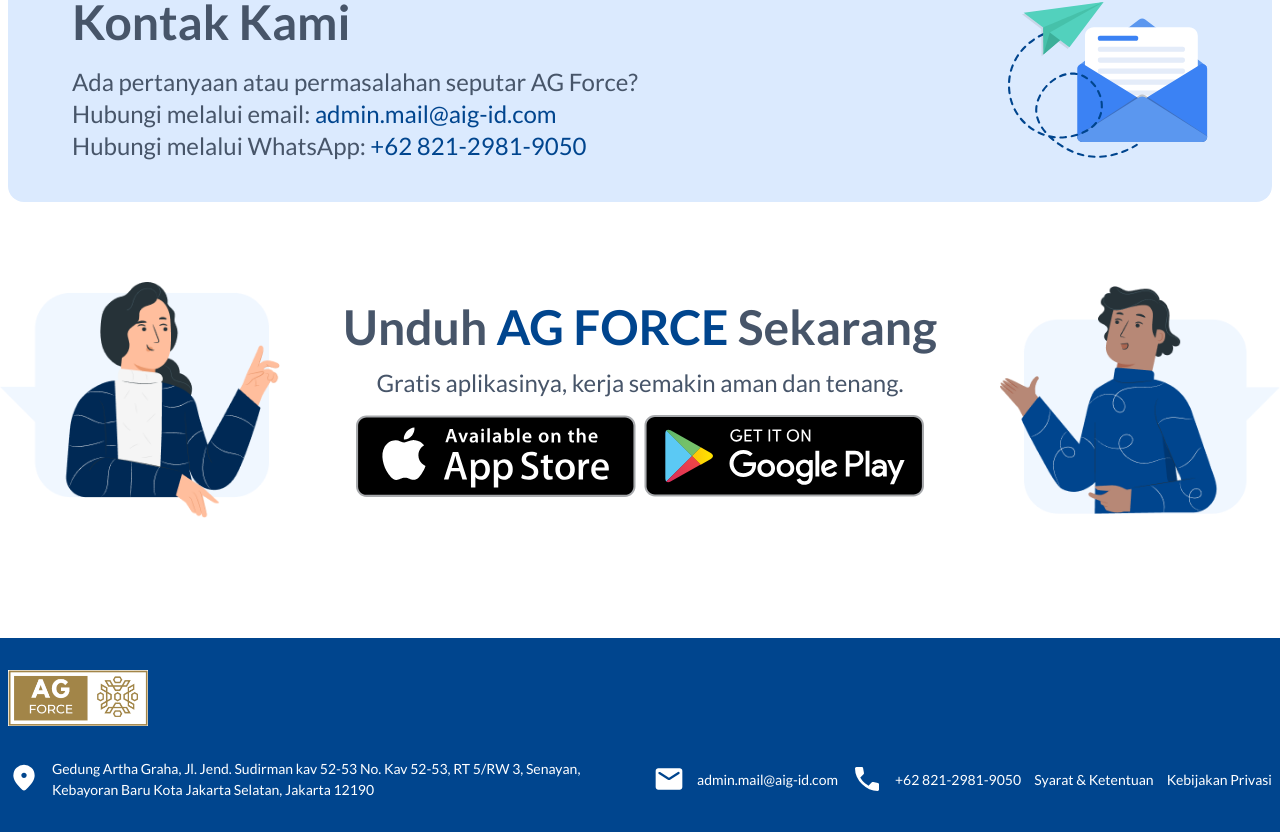
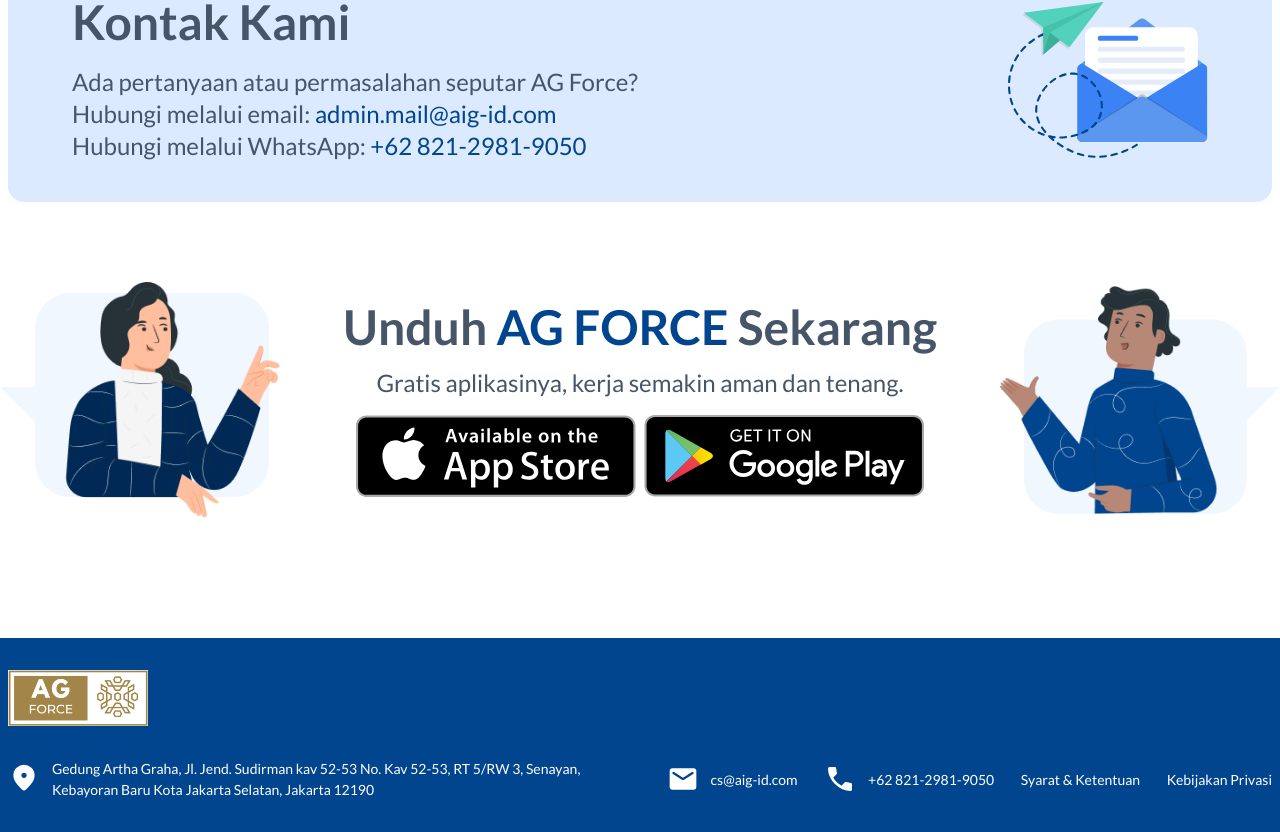
Before and after one commit to rezkirahman/ag_force_compro, a Next.js app: page / in a window 1280 px wide. Shown: the part 2562-3394 px from the top of the page. Built offline with nearby package versions, Linux system fonts and the light colour scheme.

Commit message:
update contact email

```diff
--- a/src/components/footer.jsx
+++ b/src/components/footer.jsx
@@ -40,7 +40,7 @@
                             <Icon icon="material-symbols:mail-rounded" className="text-[32px]" />
                         </div>
                         <h3 className="text-[14px] hover:underline">
-                            admin.mail@aig-id.com
+                            cs@aig-id.com
                         </h3>
                     </Link>
                     <Link
--- a/src/components/kontak.jsx
+++ b/src/components/kontak.jsx
@@ -14,7 +14,7 @@
                                     <h3>
                                         Ada pertanyaan atau permasalahan seputar AG Force?</h3>
                                     <h3>
-                                        Hubungi melalui email: <Link href='mailto:admin.mail@aig-id.com' target='_blank'><span className="text-primary cursor-pointer hover:underline">admin.mail@aig-id.com</span></Link>
+                                        Hubungi melalui email: <Link href='mailto:cs@aig-id.com' target='_blank'><span className="text-primary cursor-pointer hover:underline">admin.mail@aig-id.com</span></Link>
                                     </h3>
                                     <h3>
                                         Hubungi melalui WhatsApp: <Link href='https://wa.me/+6282129819050' target='_blank'><span className="text-primary break-keep cursor-pointer slashed-zero hover:underline">+62 821-2981-9050</span></Link>
```
